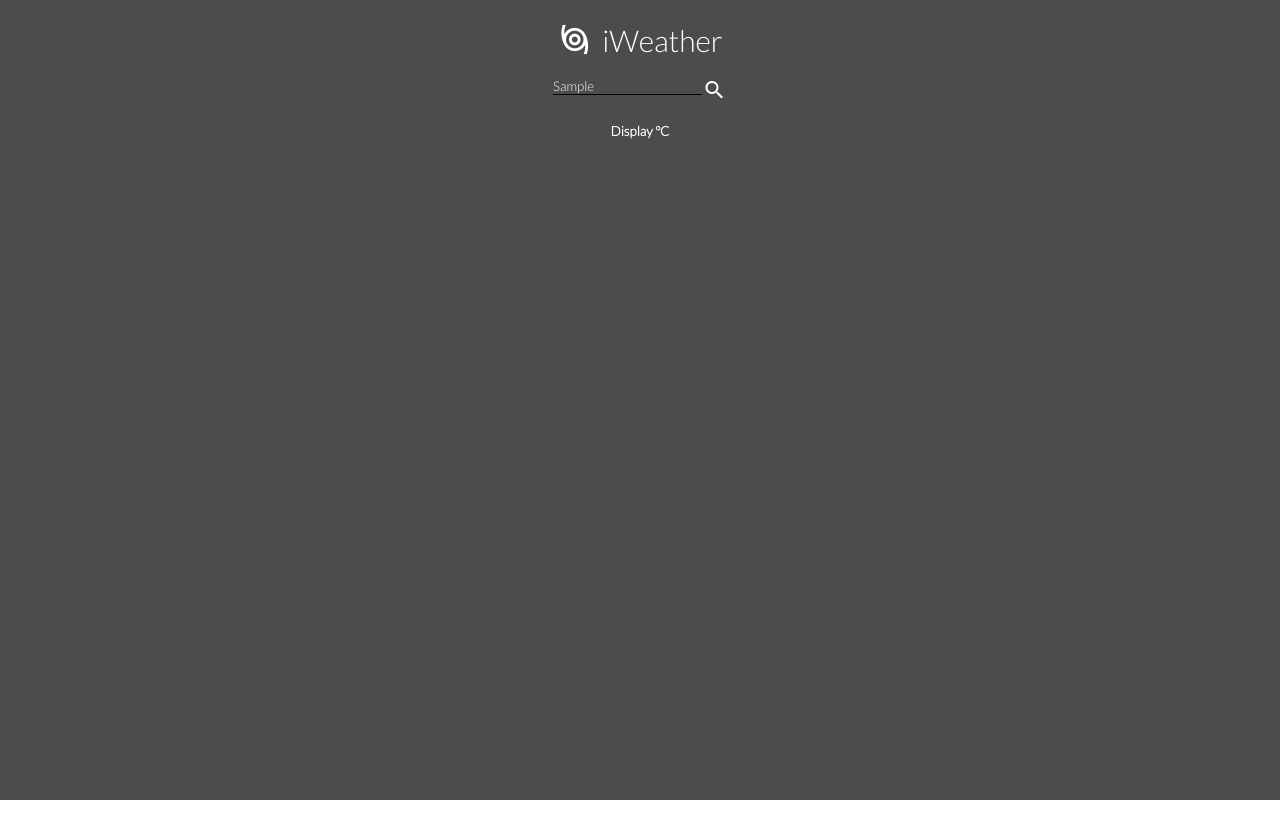
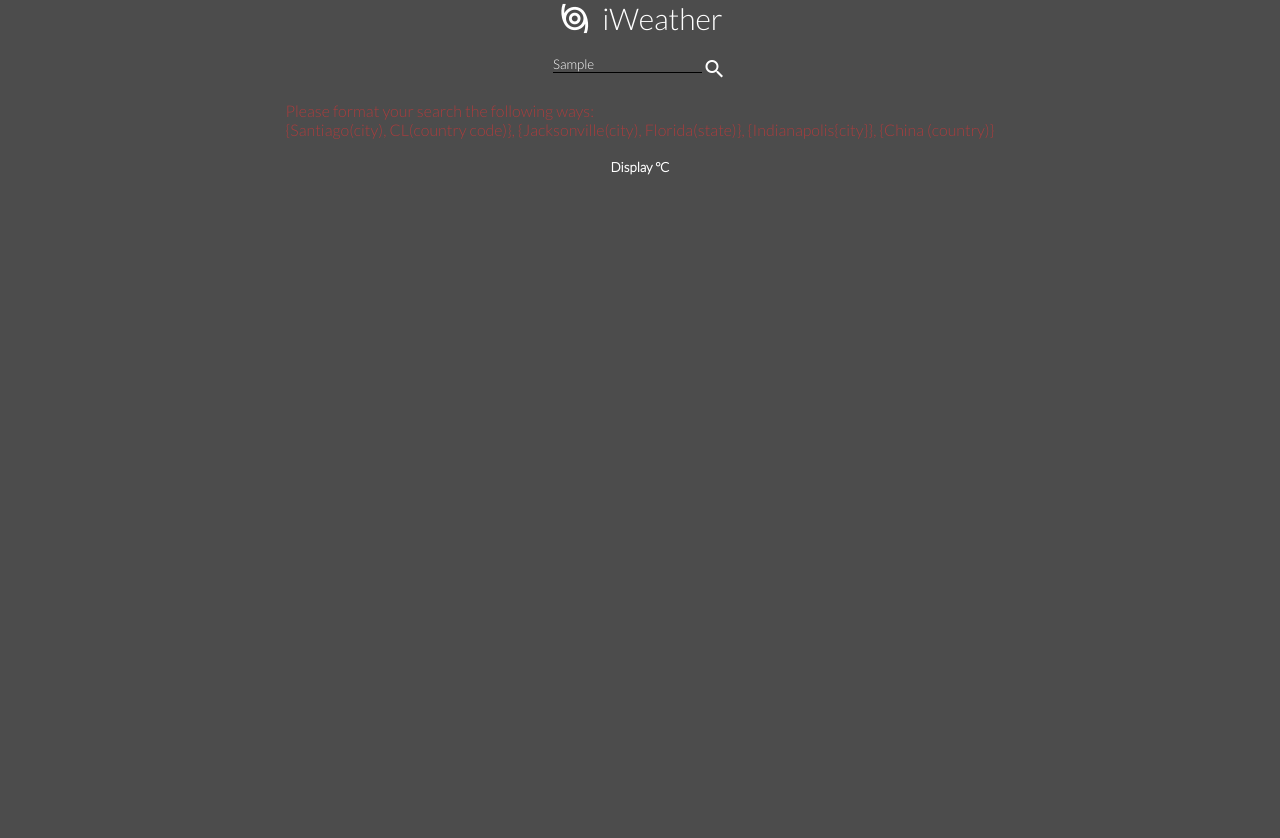
Before and after one commit to HardcoreNinja/Project_Weather_App, a website built with webpack: page dist/index.html in a window 1280 px wide. Both pictures are taken after typing "Sample" into the empty fields and a click on the button "search". Before the commit the page ends 800 px from the top, so only its background shows below. Built offline with nearby package versions, Linux system fonts and the light colour scheme; no server answers; files whose address does not match are found by name.

Commit message:
Implemented search format warning.
Implemented search format warning.

```diff
--- a/src/nav/navContent.js
+++ b/src/nav/navContent.js
@@ -1,23 +1,28 @@
 import {
-  createForm, createInput, createIcon, createButton,
+  createForm, createInput, createIcon, createButton, createP,
 } from '../reusableCode/reusableElements';
 import { getNav } from '../reusableCode/reusableGetters';
-import { getGeoRegion, toggleMetricImperialBool } from './navLogic';
-
-const createSearchBar = () => {
-  const form = createForm('searchForm');
-  const button = createButton('search', '', 'button', 'submitButton');
-  button.addEventListener('mouseup', getGeoRegion);
-  form.append(createInput('text', true, 'Search location...', 'searchBar'), button);
-
-  return form;
-};
+import { getGeoRegion, hideFormatWarning, toggleMetricImperialBool } from './navLogic';
 
 const createLogo = () => {
   const container = document.createElement('div');
   container.setAttribute('id', 'logo');
   container.append(createIcon('storm'), 'iWeather');
   return container;
+};
+
+const createSearchBar = () => {
+  const form = createForm('searchForm');
+  const button = createButton('search', '', 'button', 'submitButton');
+  button.addEventListener('mousedown', getGeoRegion);
+  form.append(createInput('text', true, 'Search location...', 'searchBar'), button);
+
+  return form;
+};
+
+const createFormatWarning = () => {
+  const text = createP('Please format your search the following ways: <br> {Santiago(city), CL(country code)}, {Jacksonville(city), Florida(state)}, {Indianapolis{city}}, {China (country)}', 'formatWarning');
+  return text;
 };
 
 const createMetricImperialButton = () => {
@@ -27,7 +32,12 @@ const createMetricImperialButton = () => {
 };
 
 function createNav() {
-  getNav().append(createLogo(), createSearchBar(), createMetricImperialButton());
+  getNav().append(
+    createLogo(),
+    createSearchBar(),
+    createFormatWarning(),
+    createMetricImperialButton(),
+  );
 }
 
 createNav();
--- a/src/nav/navLogic.js
+++ b/src/nav/navLogic.js
@@ -1,22 +1,22 @@
-// eslint-disable-next-line import/no-cycle
+/* eslint-disable import/no-mutable-exports */
+/* eslint-disable import/no-cycle */
+
 import { createBirdsEye } from '../birdsEye/birdsEyeContent';
-// eslint-disable-next-line import/no-cycle
 import { createStats } from '../stats/statsContent';
 import { createWeek } from '../week/weekContent';
-// eslint-disable-next-line import/no-cycle
 import { get5DayForecast } from '../week/weekLogic';
-// eslint-disable-next-line import/no-mutable-exports
+
+let displayFormatWaring = false;
 let latLon = [];
-// eslint-disable-next-line import/no-mutable-exports
 let metricWeatherObject = {};
-// eslint-disable-next-line import/no-mutable-exports
 let imperialWeatherObject = {};
-// eslint-disable-next-line import/no-mutable-exports
 let metricImperialBool = true;
-
-// eslint-disable-next-line import/no-mutable-exports
 let dateTimeString = '';
 
+function hideFormatWarning() {
+  const formatWarning = document.querySelector('.formatWarning');
+  formatWarning.style.display = 'none';
+}
 async function getDateTime() {
   try {
     const timeResponse = await fetch(`https://timezone.abstractapi.com/v1/current_time/?api_key=ace80fd4a9364396af8761207fa31b31&location=${metricWeatherObject.coord.lat}, ${metricWeatherObject.coord.lon}`, { mode: 'cors' });
@@ -79,6 +79,9 @@ async function getGeoRegion() {
     getWeather();
   } catch (error) {
     console.log(`getGeoRegion() Error: ${error}`);
+    const formatWarning = document.querySelector('.formatWarning');
+    formatWarning.style.display = 'block';
+    displayFormatWaring = true;
   }
 }
 
@@ -96,8 +99,10 @@ function toggleMetricImperialBool() {
 
 // eslint-disable-next-line import/prefer-default-export
 export {
+  hideFormatWarning,
   getGeoRegion,
   toggleMetricImperialBool,
+  displayFormatWaring,
   latLon,
   metricWeatherObject,
   imperialWeatherObject,
--- a/src/style/style.css
+++ b/src/style/style.css
@@ -172,6 +172,11 @@ form {
     outline: none;
 }
 
+.formatWarning{
+    display: none;
+    color: rgb(170, 60, 61);
+}
+
 .displayMetricImperial {
     background: transparent;
     border: 0px solid transparent;
--- a/src/week/weekLogic.js
+++ b/src/week/weekLogic.js
@@ -1,10 +1,8 @@
-// eslint-disable-next-line import/no-cycle
-import { latLon, metricWeatherObject } from '../nav/navLogic';
-// eslint-disable-next-line import/no-cycle
+/* eslint-disable import/no-mutable-exports */
+/* eslint-disable import/no-cycle */
+import { latLon, metricWeatherObject, displayFormatWaring } from '../nav/navLogic';
 import { createBirdsEye } from '../birdsEye/birdsEyeContent';
-// eslint-disable-next-line import/no-cycle
 import { createStats } from '../stats/statsContent';
-// eslint-disable-next-line import/no-cycle
 import { createWeek } from './weekContent';
 
 import d01 from '../resources/images/01d.jpg';
@@ -26,11 +24,16 @@ import n13 from '../resources/images/13n.jpg';
 import d50 from '../resources/images/50d.jpg';
 import n50 from '../resources/images/50n.jpg';
 
-// eslint-disable-next-line import/no-mutable-exports
 let metricForecastObject = {};
-// eslint-disable-next-line import/no-mutable-exports
 let imperialForecastObject = {};
 
+function hideFormatWarning() {
+  if (displayFormatWaring) {
+    const formatWarning = document.querySelector('.formatWarning');
+    formatWarning.style.display = 'none';
+    displayFormatWaring = false;
+  }
+}
 function changeBGImage() {
   const root = document.documentElement;
   root.style.backgroundImage = `url('${d01}')`;
@@ -147,6 +150,7 @@ async function get5DayForecast() {
   createBirdsEye();
   createStats();
   createWeek();
+  hideFormatWarning();
 }
 
 export {
```
